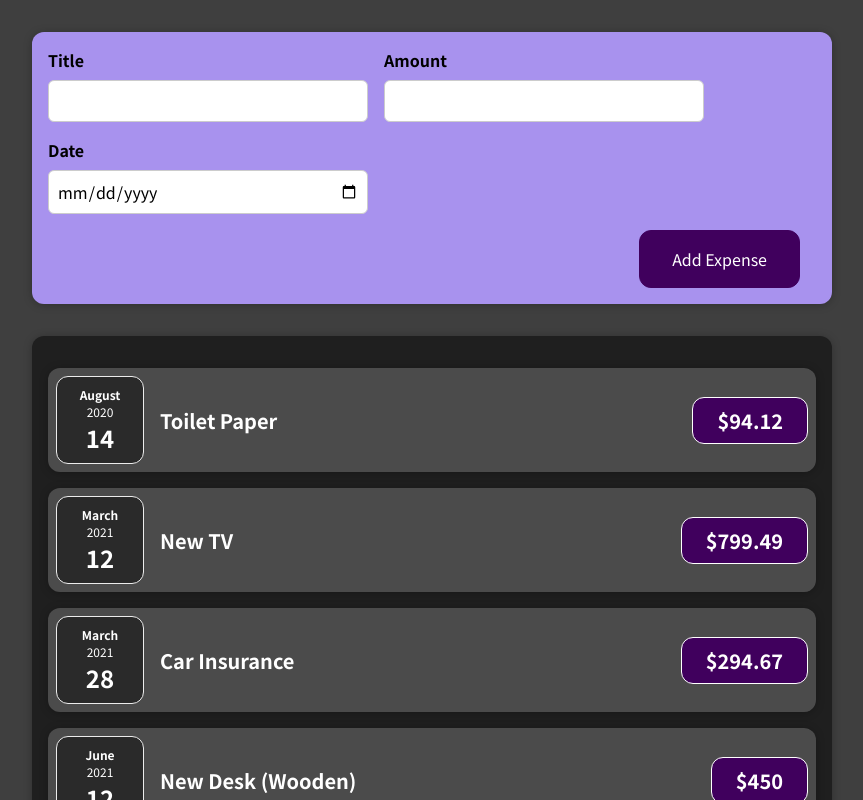
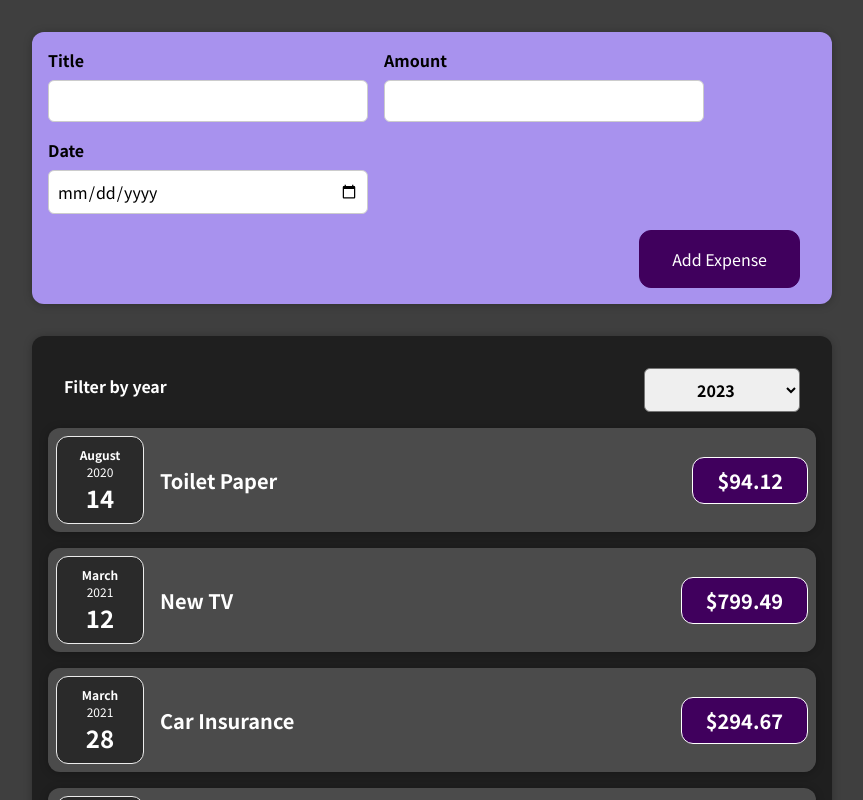
Before and after one commit to AnniLevi/react-expense-tracker, a React (Create React App) app: page / in a window 1280 px wide. Shown: the top 800 px of the page, without its empty margins (208-1071 px from the left). Built offline with nearby package versions, Linux system fonts and the light colour scheme.

Commit message:
create ExpensesFilter component

```diff
--- a/src/components/expenses/Expenses.js
+++ b/src/components/expenses/Expenses.js
@@ -1,10 +1,22 @@
 import "./Expenses.css";
+import { useState } from "react";
 import ExpenseItem from "./ExpenseItem";
 import Card from "../ui/Card";
+import ExpensesFilter from "./ExpensesFilter";
 
 function Expenses({ items }) {
+  const [filteredYear, setFilteredYear] = useState("2023");
+
+  const filterChangeHandler = (selectedYear) => {
+    setFilteredYear(selectedYear);
+  };
+
   return (
     <Card className="expenses">
+      <ExpensesFilter
+        selected={filteredYear}
+        onChangeFilter={filterChangeHandler}
+      />
       {items.map((item) => (
         <ExpenseItem expense={item} key={item.id} />
       ))}
--- /dev/null
+++ b/src/components/expenses/ExpensesFilter.css
@@ -0,0 +1,24 @@
+.expenses-filter {
+  color: white;
+  padding: 0 1rem;
+}
+
+.expenses-filter__control {
+  display: flex;
+  width: 100%;
+  align-items: center;
+  justify-content: space-between;
+  margin: 1rem 0;
+}
+
+.expenses-filter label {
+  font-weight: bold;
+  margin-bottom: 0.5rem;
+}
+
+.expenses-filter select {
+  font: inherit;
+  padding: 0.5rem 3rem;
+  font-weight: bold;
+  border-radius: 6px;
+}
--- /dev/null
+++ b/src/components/expenses/ExpensesFilter.js
@@ -0,0 +1,25 @@
+import "./ExpensesFilter.css";
+
+const ExpensesFilter = ({ selected, onChangeFilter }) => {
+  const dropdownChangeHandler = (event) => {
+    onChangeFilter(event.target.value);
+  };
+
+  return (
+    <div className="expenses-filter">
+      <div className="expenses-filter__control">
+        <label>Filter by year</label>
+        <select value={selected} onChange={dropdownChangeHandler}>
+          <option value="2025">2025</option>
+          <option value="2024">2024</option>
+          <option value="2023">2023</option>
+          <option value="2022">2022</option>
+          <option value="2021">2021</option>
+          <option value="2020">2020</option>
+        </select>
+      </div>
+    </div>
+  );
+};
+
+export default ExpensesFilter;
```
